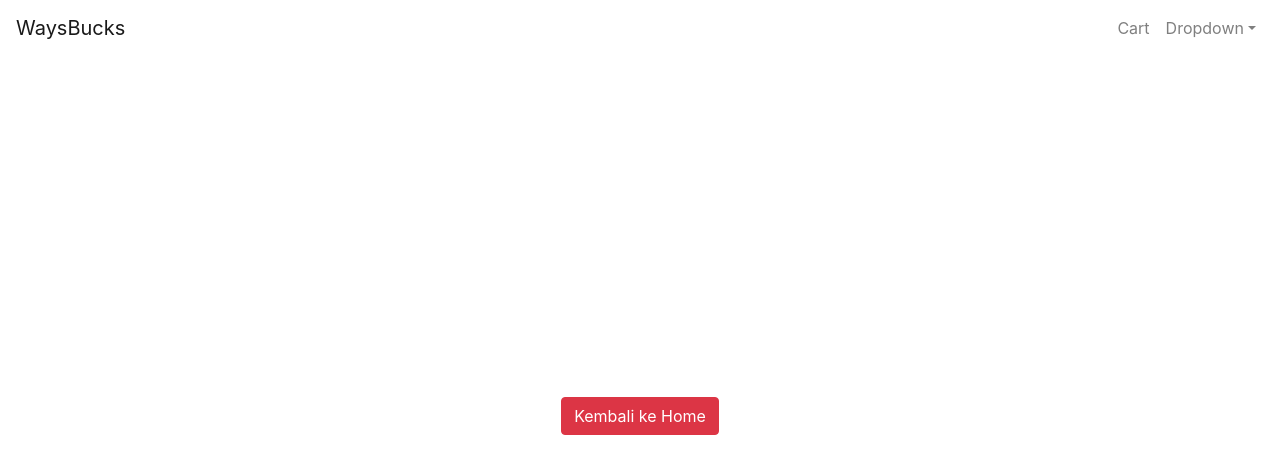
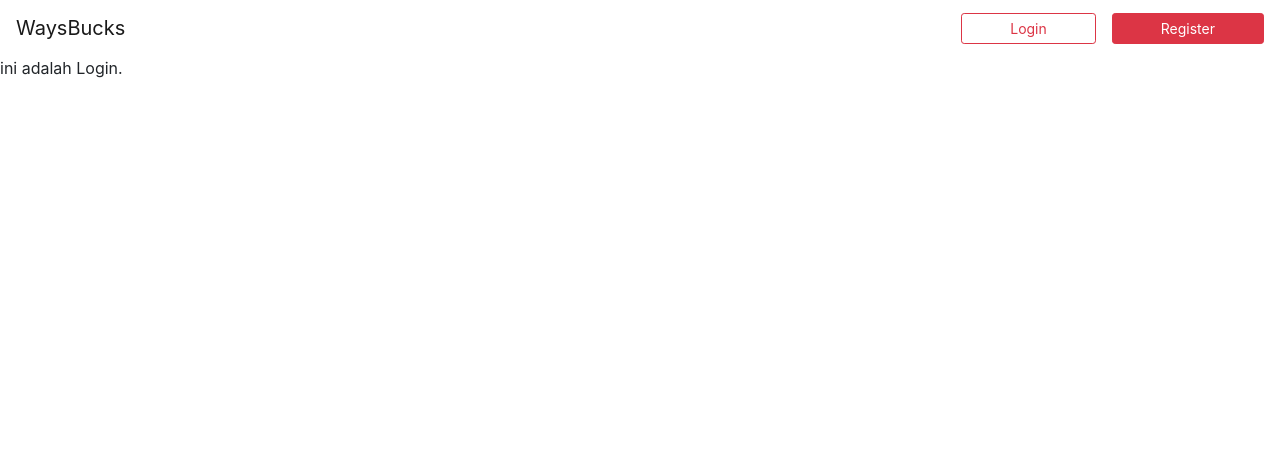
Before and after one commit to yoddidahsyat/DWF19PFK3_WaysBucks, a React (Create React App) app: page /login in a window 1280 px wide. Shown: the top 474 px of the page. Built offline with nearby package versions, Linux system fonts and the light colour scheme.

Commit message:
Private Route dan UseHistory

```diff
--- a/src/App.js
+++ b/src/App.js
@@ -3,11 +3,13 @@ import 'bootstrap/dist/css/bootstrap.min.css';
 
 // components
 import Header from './components/Navbar';
+import PrivateRoute from './components/PrivateRoute';
 
 // pages
 import Home from './pages/Home';
 import Product from './pages/Product';
 import Cart from './pages/Cart';
+import Login from './pages/Login';
 import NotFound from './pages/NotFound';
 
 const App = () => {
@@ -15,9 +17,10 @@ const App = () => {
     <Router>
       <Header/>
       <Switch>
-        <Route exact path="/" component={Home} />
-        <Route exact path="/cart" component={Cart} />
-        <Route exact path="/product" component={Product} />
+        <PrivateRoute exact path="/" component={Home} />
+        <PrivateRoute exact path="/cart" component={Cart} />
+        <PrivateRoute exact path="/product" component={Product} />
+        <Route exact path="/login" component={Login} />
         <Route component={NotFound} />
       </Switch>
     </Router>
--- a/src/components/Navbar.jsx
+++ b/src/components/Navbar.jsx
@@ -1,4 +1,4 @@
-import {Navbar, Nav, NavDropdown} from 'react-bootstrap';
+import {Navbar, Nav, NavDropdown, Button } from 'react-bootstrap';
 import {Link} from 'react-router-dom';
 
 const Header = () => {
@@ -9,13 +9,15 @@ const Header = () => {
                 <Navbar.Toggle aria-controls="basic-navbar-nav" />
                 <Navbar.Collapse id="basic-navbar-nav">
                     <Nav className="ml-auto">
-                        <Nav.Link as={Link} to="/cart">Cart</Nav.Link>
+                        <Button variant="outline-danger" size="sm" className="mr-3 pl-5 pr-5">Login</Button>
+                        <Button variant="danger" size="sm" className="pl-5 pr-5">Register</Button>
+                        {/* <Nav.Link as={Link} to="/cart">Cart</Nav.Link>
                         <NavDropdown title="Dropdown" id="basic-nav-dropdown">
                             <NavDropdown.Item href="#action/3.1">Add Product</NavDropdown.Item>
                             <NavDropdown.Item href="#action/3.2">Add Topping</NavDropdown.Item>
                             <NavDropdown.Divider/>
                             <NavDropdown.Item href="#action/3.3">Log Out</NavDropdown.Item>
-                        </NavDropdown>
+                        </NavDropdown> */}
                     </Nav>
                 </Navbar.Collapse>
             </Navbar>
--- a/src/components/PrivateRoute.jsx
+++ b/src/components/PrivateRoute.jsx
@@ -0,0 +1,11 @@
+import {Route, Redirect} from 'react-router-dom';
+
+const PrivateRoute = ({component: Component, ...rest}) => {
+    const isLogin = false;
+
+    return (
+        <Route {...rest} render={(props) => isLogin ? <Component {...props}/> : <Redirect to="/login"/> } />
+    );
+};
+
+export default PrivateRoute;
--- a/src/pages/Login.js
+++ b/src/pages/Login.js
@@ -0,0 +1,5 @@
+const Login = () => {
+    return <div>ini adalah Login.</div>
+};
+
+export default Login;
```
Also changed, not shown: 1 other file (tests, documents, lock files or other folders).
